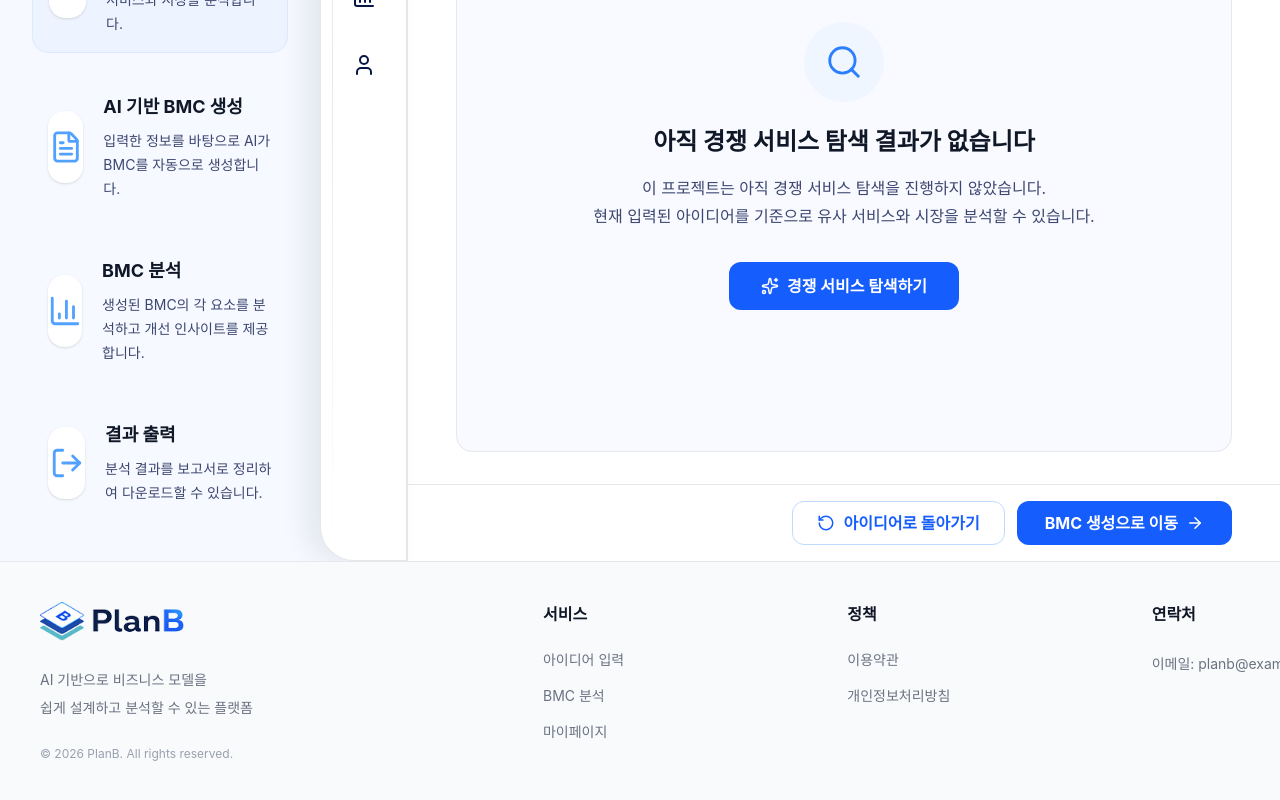
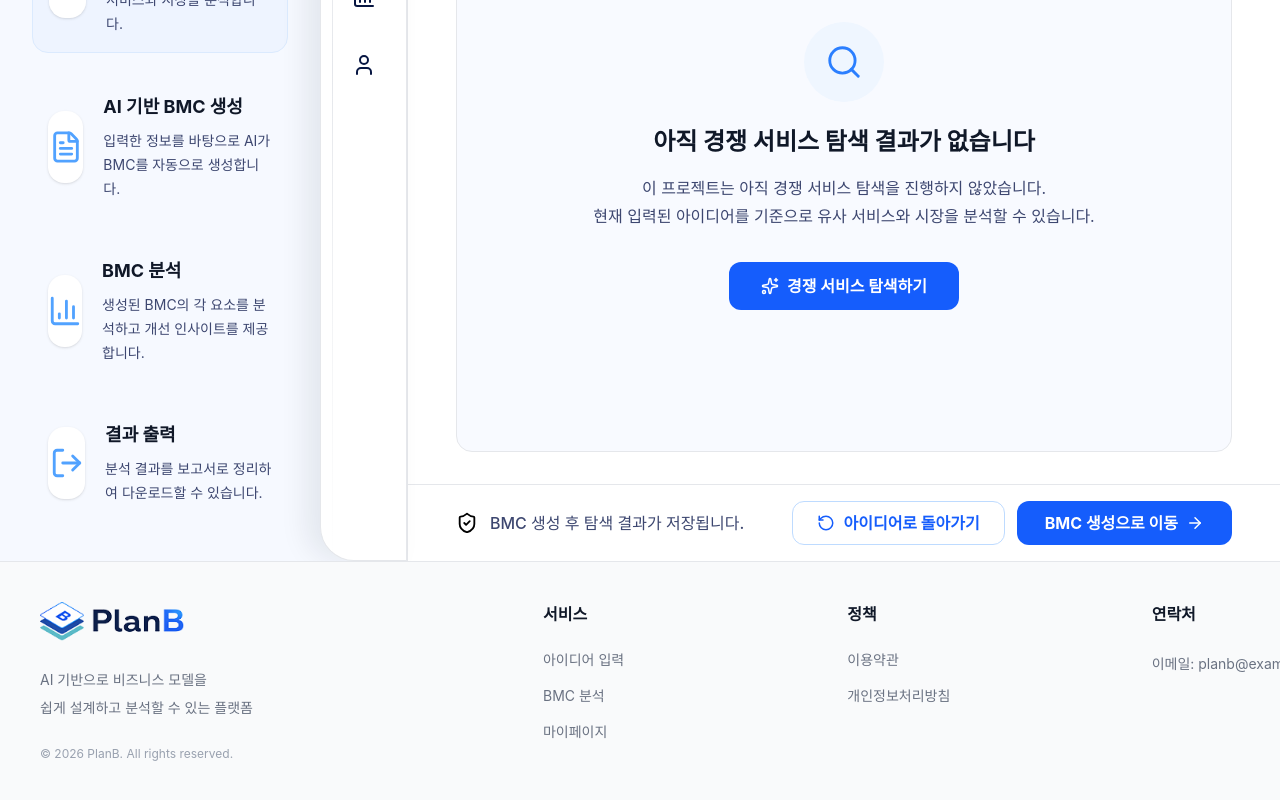
Before and after one commit to All-Around-Handsome/planB, a React (Vite) app: page /explore in a window 1280 px wide. Shown: the part 503-1303 px from the top of the page. Built offline with nearby package versions, Linux system fonts and the light colour scheme; sample sign-in values are in the browser's storage.

Commit message:
경쟁탐색 페이지 저장 안내 문구 추가

```diff
--- a/src/pages/ExplorePage.jsx
+++ b/src/pages/ExplorePage.jsx
@@ -2,6 +2,7 @@ import { useEffect, useState } from "react";
 import { useNavigate } from "react-router-dom";
 import {
   Search,
+  ShieldCheck,
   Sparkles,
   ArrowRight,
   RotateCcw,
@@ -407,7 +408,18 @@ function ExplorePage() {
               </div>
             </div>
 
-            <footer className="h-[77px] shrink-0 border-t border-gray-200 flex items-center justify-end px-12 bg-white">
+            <footer className="h-[77px] shrink-0 border-t border-gray-200 flex items-center justify-between px-12 bg-white">
+
+              {/* LEFT */}
+              <div className="flex items-center gap-3 h-full">
+                <ShieldCheck size={22} className="shrink-0" />
+
+                <span className="text-[#3D4770] font-medium flex items-center h-full">
+                  BMC 생성 후 탐색 결과가 저장됩니다.
+                </span>
+              </div>
+
+              {/* RIGHT */}
               <div className="flex items-center gap-3">
                 <button
                   onClick={handlePrev}
@@ -452,6 +464,7 @@ function ExplorePage() {
                   <ArrowRight size={18} />
                 </button>
               </div>
+
             </footer>
             <CompetitorListPanel
               open={isListOpen}
```
